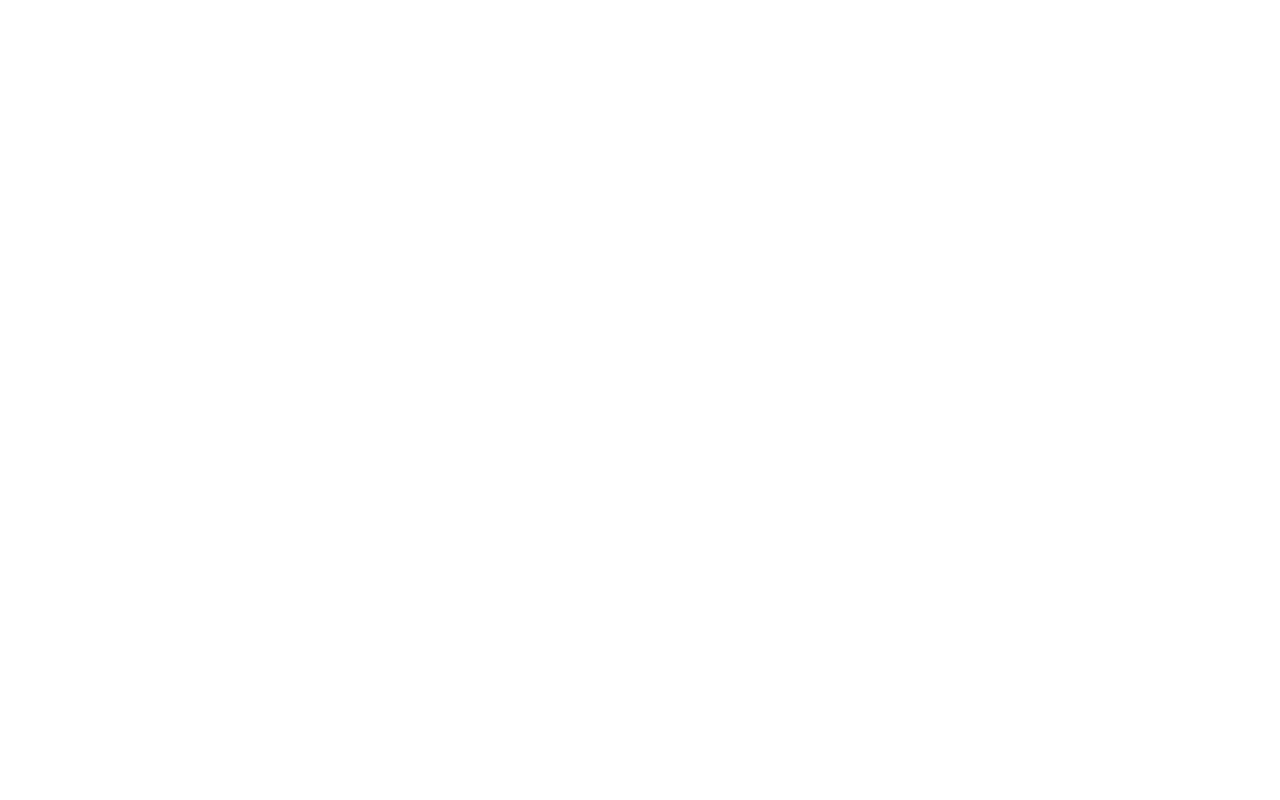
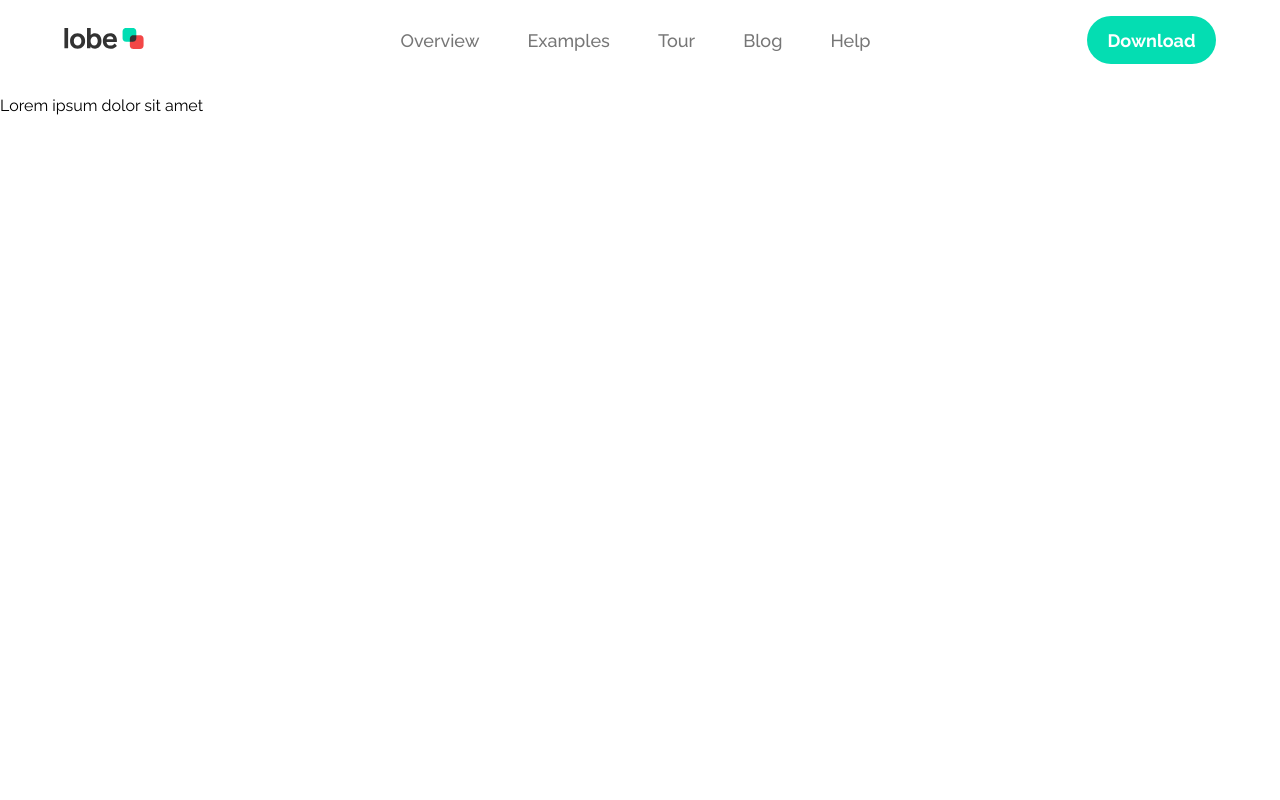
Before and after one commit to MertKaramolla/FrontendPractice5-Lobe, a plain HTML site: page index.html in a window 1280 px wide. Shown: the top 800 px of the page. Drawn offline with Linux system fonts and the light colour scheme.

Commit message:
created and styled header

```diff
--- a/index.html
+++ b/index.html
@@ -7,6 +7,7 @@
     <meta name="author" content="Karamella">
     <link rel="stylesheet" href="./resources/css/main.css">
     <link rel="icon" href="./favicon.ico" type="image/x-icon">
+    <link href="https://fonts.googleapis.com/css2?family=Raleway:ital,wght@0,100..900;1,100..900&display=swap" rel="stylesheet">
     <title>Lobe | Machine Learning Made Easy</title>
 </head>
 <body>
@@ -91,6 +92,31 @@
                 </g>
             </g>
         </symbol>
-    </svg>
+        <symbol viewBox="-0.5 0 25 25" id="hamburger-icon">
+
+        </symbol>
+    </svg> <!--My SVG Icon Directory-->
+    <header>
+        <a href="second.html">
+            <svg class="header-logo">
+                <use href="#logo-icon"></use>
+            </svg>
+        </a>
+        <nav class="header-nav">
+            <ul class="header-nav-list">
+                <li class="header-link-container"><a href="second.html" class="header-link">Overview</a></li>
+                <li class="header-link-container"><a href="second.html" class="header-link">Examples</a></li>
+                <li class="header-link-container"><a href="second.html" class="header-link">Tour</a></li>
+                <li class="header-link-container"><a href="second.html" class="header-link">Blog</a></li>
+                <li class="header-link-container"><a href="second.html" class="header-link">Help</a></li>
+            </ul>
+        </nav>
+        <a href="second.html">
+            <button type="button" class="header-download-button">Download</button>
+        </a>
+    </header>
+    <main>
+        <p>Lorem ipsum dolor sit amet<br><br><br><br><br><br><br><br><br><br><br><br><br><br><br><br><br><br><br><br><br><br><br><br><br><br><br><br><br><br><br><br><br><br><br><br><br><br><br><br><br><br><br><br><br><br><br><br><br><br><br><br> consectetur adipisicing elit. Iste mollitia quaerat distinctio. Excepturi omnis atque, iure pariatur fugit tempore vero, quos nihil, provident accusantium quisquam deserunt perspiciatis quasi molestias nemo?</p>
+    </main>
 </body>
 </html>
--- a/resources/css/main.css
+++ b/resources/css/main.css
@@ -1,3 +1,71 @@
-svg {
-    background-color: black;
+/* Imports */
+
+/* Globals */
+
+* {
+    box-sizing: border-box;
+    font-family: 'Raleway', Arial, Helvetica, sans-serif;
 }
+
+body {
+    margin: 0;
+    overscroll-behavior-y: none;
+}
+
+::selection {
+    background-color: rgba(0, 230, 184, 0.2);
+}
+
+/* Header */
+
+header {
+    background: rgba(255, 255, 255, 0.55);
+    backdrop-filter: blur(14.9px);
+    height: 80px;
+    display: flex;
+    position: sticky;
+    top: 0;
+    width: 100%;
+    align-items: center;
+    padding: 0 40px;
+}
+
+.header-logo {
+    height: 21px;
+    width: 80px;
+    margin-left: 24px;
+    flex-shrink: 0;
+}
+
+.header-nav {
+    margin: 0 auto;
+}
+
+.header-nav-list {
+    display: flex;
+}
+
+.header-link-container {
+    list-style-type: none;
+    margin: 0 24px;
+}
+
+.header-link {
+    color: #767676;
+    font-family: 'Raleway', Arial, Helvetica, sans-serif;
+    font-size: 1.125rem;
+    font-weight: 500;
+    text-decoration: none;
+}
+
+.header-download-button {
+    background-color: #04ddb2;
+    color: #fff;
+    font-size: 1.125rem;
+    font-weight: 700;
+    width: 129px;
+    height: 48px;
+    border: none;
+    border-radius: 24px;
+    margin-right: 24px;
+}
```
